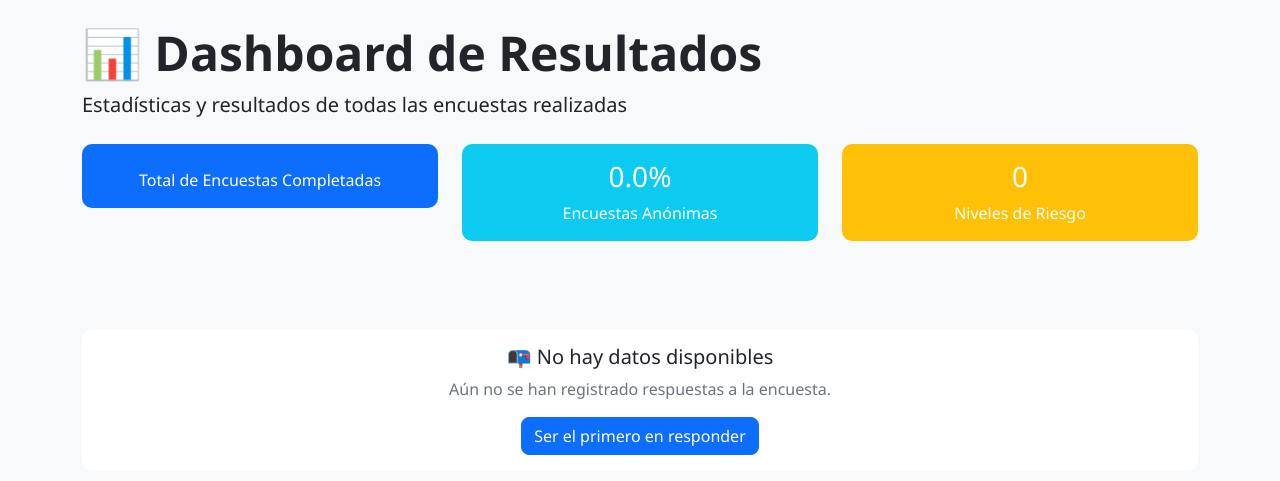
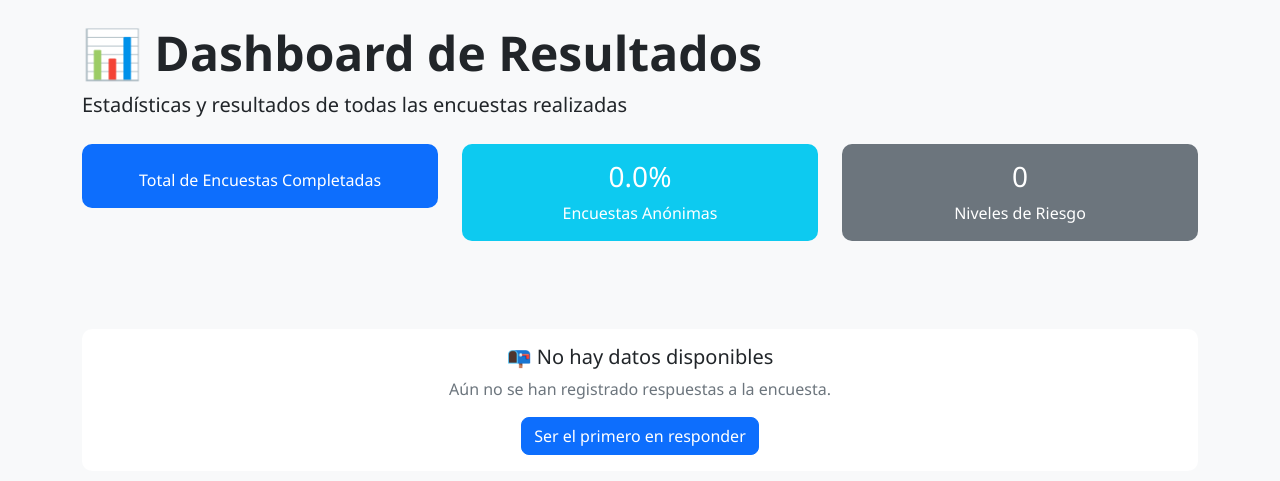
Before and after one commit to belehp/encuesta-web, a Flask app: template templates/dashboard.html in a window 1280 px wide. Shown: the part 62-543 px from the top of the page. Run offline with Flask 3, Linux system fonts and the light colour scheme; the template is opened without the code that fills it, so the values that code supplies are empty; some libraries are stand-ins or nearby versions.

Commit message:
first commit

```diff
--- a/templates/dashboard.html
+++ b/templates/dashboard.html
@@ -27,7 +27,7 @@
         </div>
     </div>
     <div class="col-md-4 mb-3">
-        <div class="card bg-warning text-white">
+        <div class="card bg-secondary text-white">
             <div class="card-body text-center">
                 <h3 class="card-title">{{ classification_stats|length }}</h3>
                 <p class="card-text">Niveles de Riesgo</p>
@@ -71,7 +71,7 @@
 <!-- Clasificación de Riesgo CON GRÁFICO CIRCULAR -->
 {% if classification_stats %}
 <div class="card mb-4">
-    <div class="card-header bg-warning text-white">
+    <div class="card-header bg-secondary  text-white">
         <h5 class="mb-0">⚠️ Clasificación de Riesgo de Violencia Intrafamiliar</h5>
     </div>
     <div class="card-body">
```
